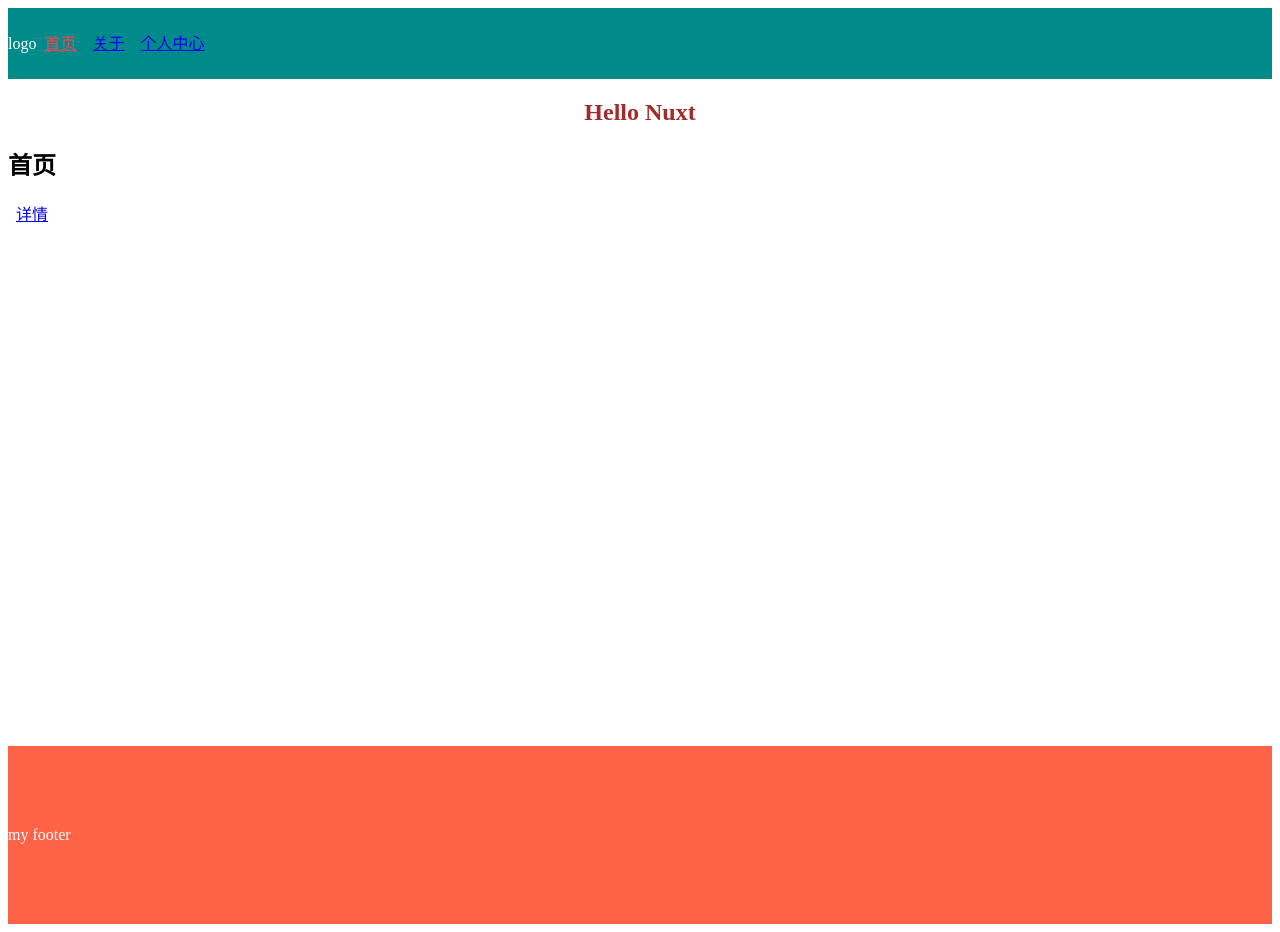
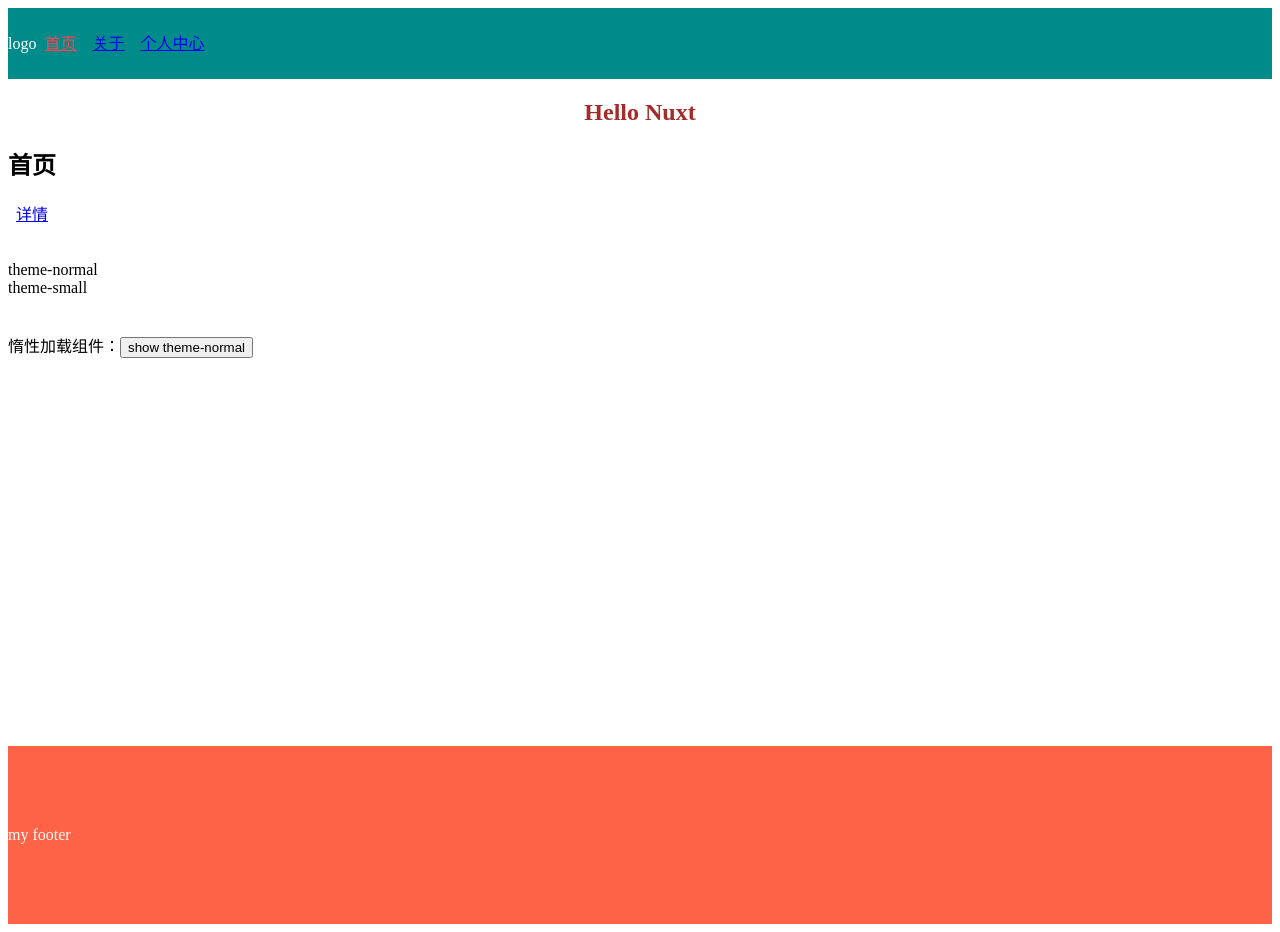
Before and after one commit to vnyoon/nuxt-practice, a Nuxt app: page / in a window 1280 px wide. Built offline with nearby package versions, Linux system fonts and the light colour scheme.

Commit message:
feat: 多层级组件的引用，组件懒加载的使用

```diff
--- /dev/null
+++ b/components/theme/normal.vue
@@ -0,0 +1,5 @@
+<template>
+  <div>
+    theme-normal
+  </div>
+</template>
--- /dev/null
+++ b/components/theme/small.vue
@@ -0,0 +1,5 @@
+<template>
+  <div>
+    theme-small
+  </div>
+</template>
--- a/pages/index.vue
+++ b/pages/index.vue
@@ -3,10 +3,30 @@
     <h2>首页</h2>
 
     <NuxtLink  to="/detail-season/1804515303974a">详情</NuxtLink>
+
+    <br>
+    <br>
+    <br>
+
+    <div>
+      <theme-normal></theme-normal>
+      <theme-small></theme-small>
+    </div>
+
+    <br>
+    <br>
+
+    <div>
+      惰性加载组件：<button type="button" @click="showCom = !showCom">show theme-normal</button>
+      <lazy-theme-normal v-if="showCom"></lazy-theme-normal>
+    </div>
   </div>
 </template>
 
 <script setup>
+  import { ref } from "vue";
+
+  const showCom = ref(false);
 </script>
 
 <style scoped>
```
